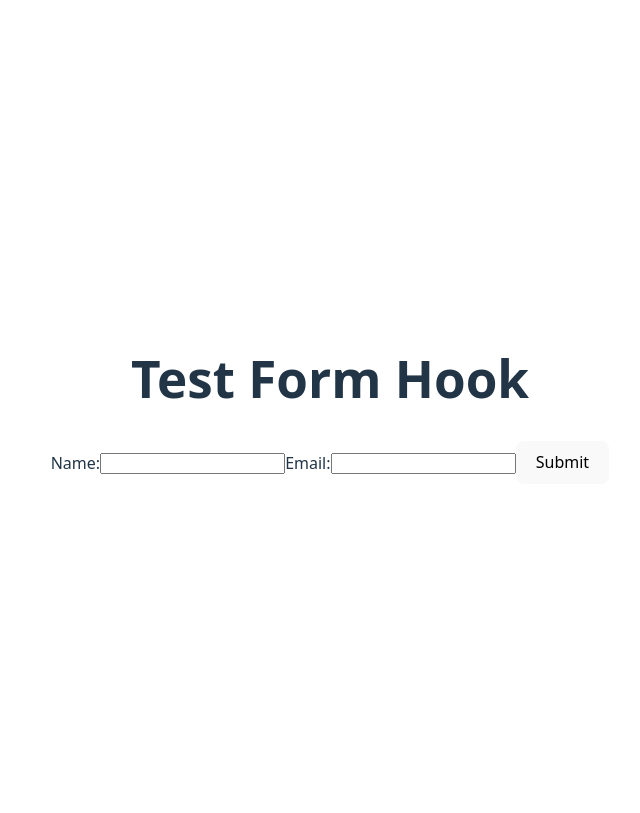
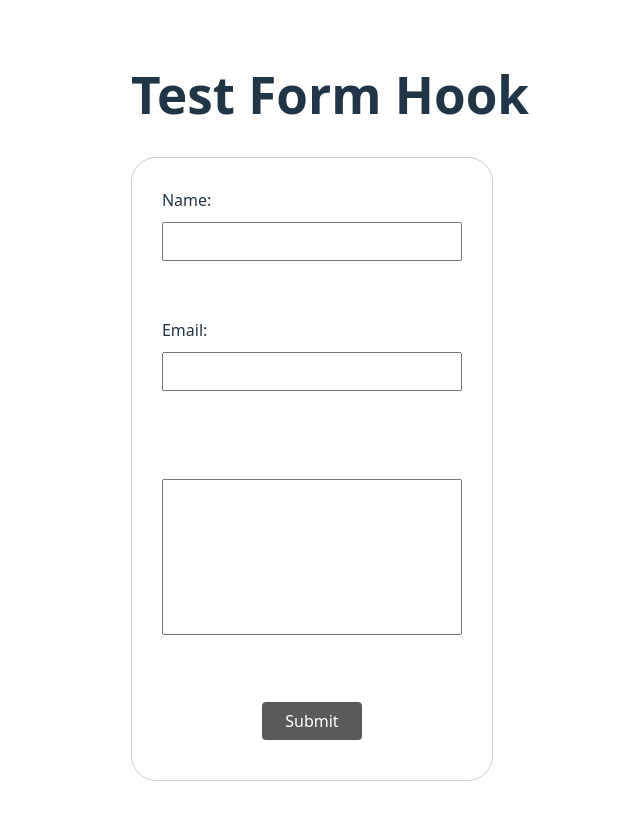
Before and after one commit to AndriyGazda/test-react-hook-form, a React (Vite) app: page / in a window 1280 px wide. Shown: the whole page, without its empty margins (310-950 px from the left). Built offline with nearby package versions, Linux system fonts and the light colour scheme; no server answers.

Commit message:
create react hook form

```diff
--- a/package.json
+++ b/package.json
@@ -17,6 +17,7 @@
   },
   "devDependencies": {
     "@eslint/js": "^9.30.1",
+    "@hookform/devtools": "^4.4.0",
     "@types/react": "^19.1.8",
     "@types/react-dom": "^19.1.6",
     "@vitejs/plugin-react": "^4.6.0",
--- /dev/null
+++ b/src/form-component/form.css
@@ -0,0 +1,47 @@
+.form-container {
+  width: 300px;
+  min-height: 500px;
+  padding: 30px;
+
+  border: 1px solid #ccc;
+  border-radius: 25px;
+}
+
+form {
+  display: flex;
+  flex-direction: column;
+  gap: 10px;
+}
+
+label,
+input,
+textarea {
+  display: block;
+  text-align: left;
+}
+input {
+  padding: 10px;
+}
+textarea {
+  margin-top: 30px;
+  resize: none;
+}
+
+.button-wrapper {
+  margin-top: 10px;
+  margin-bottom: 10px;
+}
+
+button {
+  width: 100px;
+
+  padding: 0.5rem 1rem;
+  background-color: #5a5a5a;
+  color: white;
+  border: none;
+  border-radius: 4px;
+}
+.error {
+  color: red;
+  text-align: left;
+}
--- a/src/form-component/form.tsx
+++ b/src/form-component/form.tsx
@@ -1,27 +1,106 @@
 import { useForm } from 'react-hook-form';
+import { DevTool } from '@hookform/devtools';
+import './form.css';
 
 type TFormData = {
   name: string;
   email: string;
+  messageForName: string;
 };
 
 const FormComponent = () => {
-  const { register, handleSubmit } = useForm<TFormData>();
+  const { register, handleSubmit, reset, control, formState } =
+    useForm<TFormData>(
+      {
+        defaultValues: async () => {
+          const response = await fetch(
+            'https://jsonplaceholder.typicode.com/users/1'
+          );
+          const data = await response.json();
+          return {
+            name: 'Andrii',
+            email: data.email,
+            messageForName: data.name
+          };
+        }
+      }
+      // {
+      // defaultValues: {
+      //   name: 'Andrii',
+      //   email: 'andriy@gmail.com',
+      //   messageForName: ''
+      // }}
+    );
+  const { errors } = formState;
 
   const handleFormSubmit = (data: TFormData) => {
     console.log('Form submitted with data:', data);
+    reset();
   };
 
   return (
-    <form onSubmit={handleSubmit(handleFormSubmit)}>
-      <label htmlFor="name">Name:</label>
-      <input type="text" id="name" {...register('name', { required: true })} />
+    <div className={'form-container'}>
+      <form onSubmit={handleSubmit(handleFormSubmit)} noValidate>
+        <label htmlFor="name">Name:</label>
+        <input
+          type="text"
+          id="name"
+          {...register('name', {
+            required: 'Username is required'
+          })}
+        />
+        <h3 className={'error'}>{errors.name?.message}</h3>
 
-      <label htmlFor="email">Email:</label>
-      <input type="email" id="email" {...register('email')} />
+        <label htmlFor="email">Email:</label>
+        <input
+          type="email"
+          id="email"
+          {...register('email', {
+            pattern: {
+              value:
+                /^[a-zA-Z0-9.!#$%&’*+/=?^_`{|}~-]+@[a-zA-Z0-9-]+(?:\.[a-zA-Z0-9-]+)*$/,
+              message: 'Invalid Email format'
+            },
+            // validate: (fieldValue)=>{
+            //     return fieldValue !== "admin@example.com" ||
+            //       "Enter a different email address"
+            // }
+            validate: {
+              notAdmin: fieldValue => {
+                return (
+                  fieldValue !== 'admin@example.com' ||
+                  'Enter a different email address'
+                );
+              },
+              notBlackList: fieldValue => {
+                return (
+                  !fieldValue.endsWith('baddomain.com') ||
+                  'This domain is not suppoted'
+                );
+              }
+            }
+          })}
+        />
+        <h3 className={'error'}>{errors.email?.message}</h3>
 
-      <button type="submit">Submit</button>
-    </form>
+        <textarea
+          {...register('messageForName', {
+            required: {
+              value: true,
+              message: 'Message is required'
+            }
+          })}
+          rows={10}
+          cols={10}
+        />
+        <h3 className={'error'}>{errors.messageForName?.message}</h3>
+
+        <div className="button-wrapper">
+          <button type="submit">Submit</button>
+        </div>
+      </form>
+      <DevTool control={control} />
+    </div>
   );
 };
 export default FormComponent;
```
Also changed, not shown: src/form-component/form.module.css (deleted), 1 other file (tests, documents, lock files or other folders).
